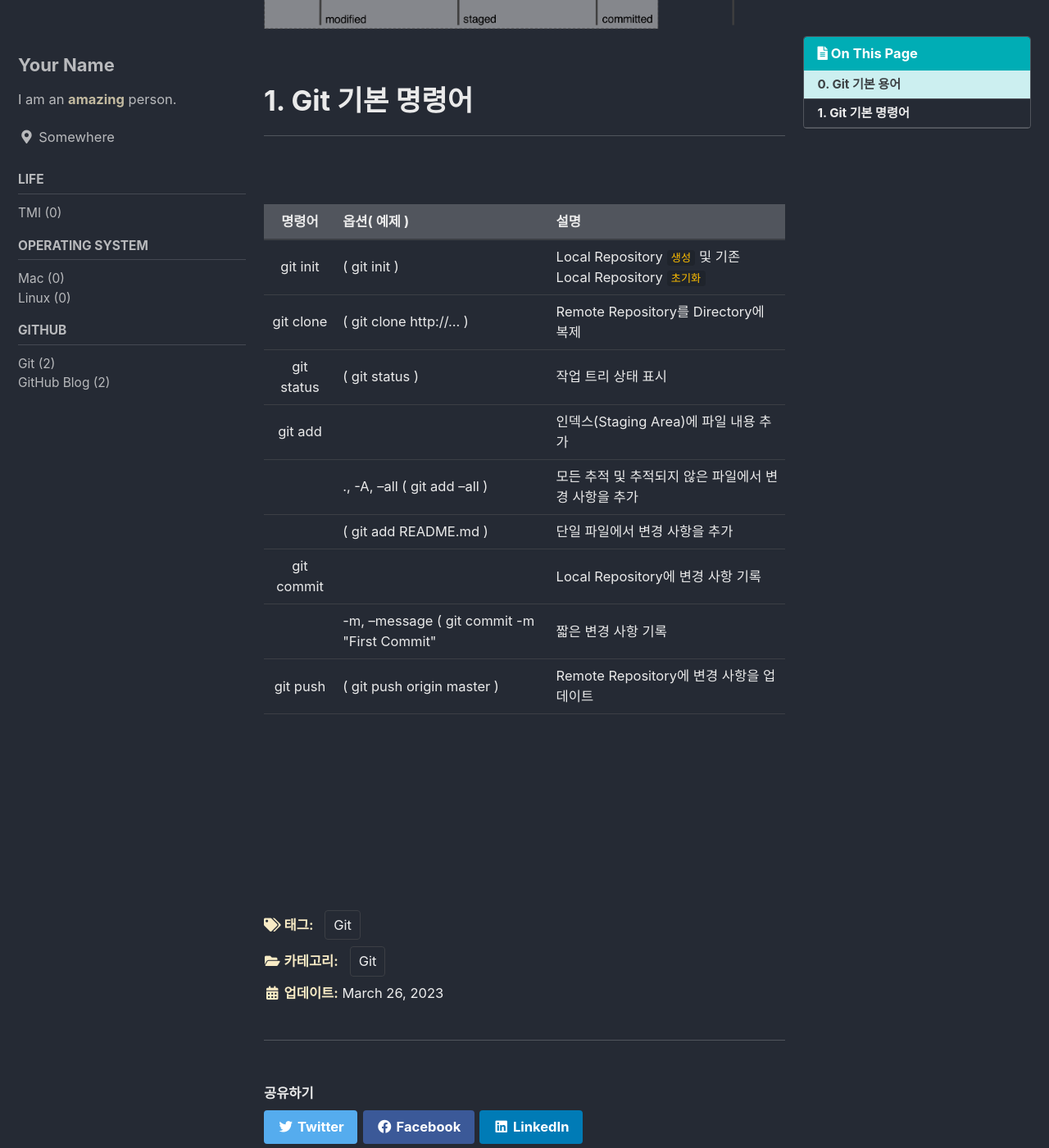
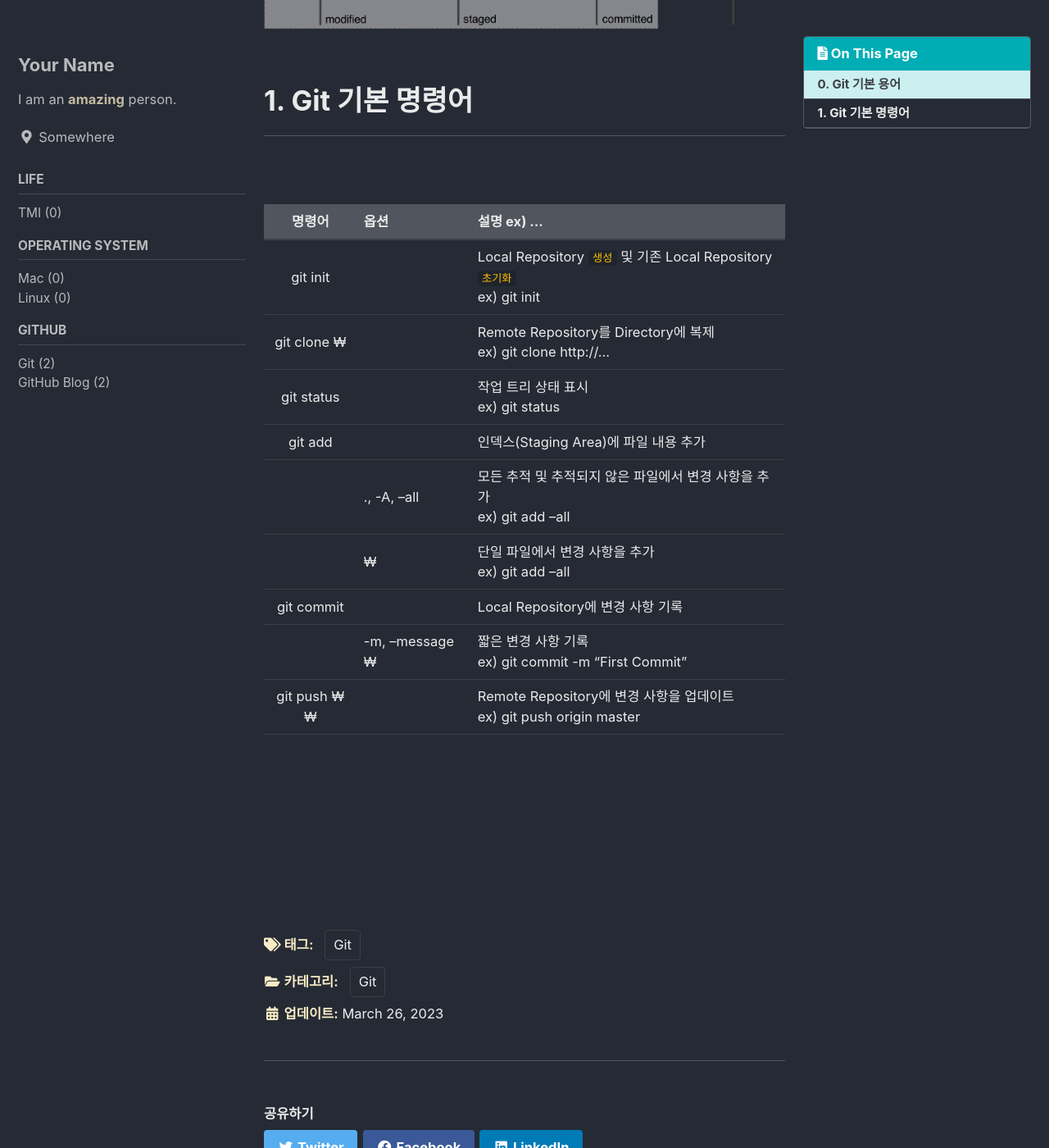
Before and after one commit to nuclearmonkey21/nuclearmonkey21.github.io, a Jekyll site: the page built from _posts/github/git/2023-03-26-git1-command.md, in a window 1280 px wide and 1400 px high, scrolled down 1072 px. Shown: the whole window at 82% size. Built offline with Jekyll 4.4.1, drawn with Linux system fonts in a browser that asks for light colours; cached includes are drawn as plain includes.

Commit message:
post(git1): modify post

```diff
--- a/_posts/github/git/2023-03-26-git1-command.md
+++ b/_posts/github/git/2023-03-26-git1-command.md
@@ -36,17 +36,17 @@ last_modified_at: 2023-03-26
 ---
 <br>
 
-| 명령어 | 옵션( 예제 ) | 설명 |
+| 명령어 | 옵션 | 설명 ex) ... |
 |:---:|:---|:---|
-| git init | ( git init ) | Local Repository `생성` 및 기존 Local Repository `초기화` |
-| git clone <repo> | ( git clone http://... ) | Remote Repository를 Directory에 복제 |
-| git status | ( git status ) | 작업 트리 상태 표시 |
+| git init || Local Repository `생성` 및 기존 Local Repository `초기화` <br> ex) git init |
+| git clone ₩<repo> || Remote Repository를 Directory에 복제 <br> ex) git clone http://... |
+| git status || 작업 트리 상태 표시 <br> ex) git status |
 | git add || 인덱스(Staging Area)에 파일 내용 추가 |
-|| ., -A, --all ( git add --all ) | 모든 추적 및 추적되지 않은 파일에서 변경 사항을 추가 |
-|| <pathspec> ( git add README.md ) | 단일 파일에서 변경 사항을 추가 |
+|| ., -A, --all | 모든 추적 및 추적되지 않은 파일에서 변경 사항을 추가 <br> ex) git add --all |
+|| ₩<pathspec> | 단일 파일에서 변경 사항을 추가 <br> ex) git add --all  |
 | git commit || Local Repository에 변경 사항 기록 |
-|| -m, --message <message> ( git commit -m "First Commit" | 짧은 변경 사항 기록 |
-| git push <remote> <branch> | ( git push origin master ) |Remote Repository에 변경 사항을 업데이트 |
+|| -m, --message ₩<message> | 짧은 변경 사항 기록 <br> ex) git commit -m "First Commit" |
+| git push ₩<remote> ₩<branch> ||Remote Repository에 변경 사항을 업데이트 <br> ex) git push origin master |
 
 
 <br><br>
```
